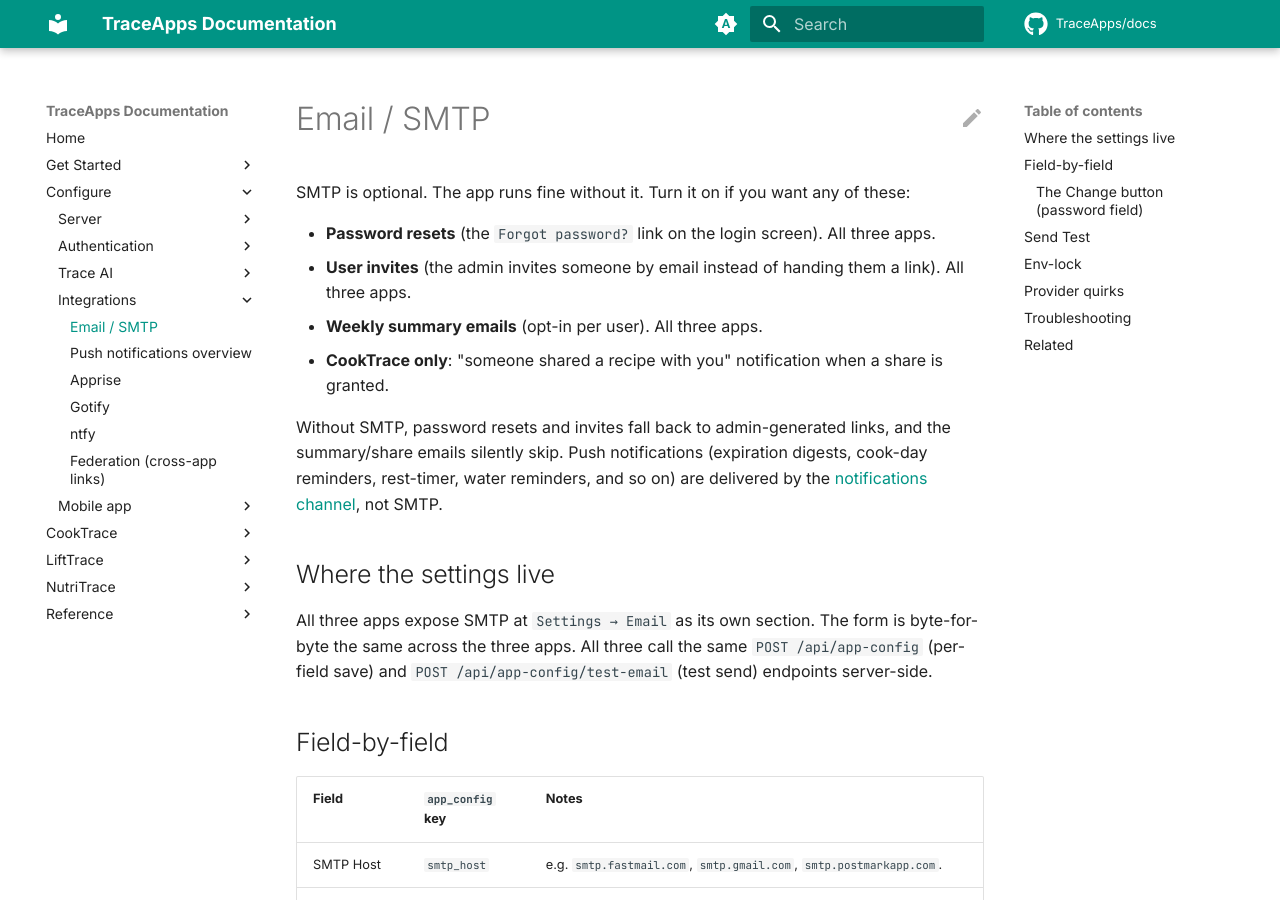
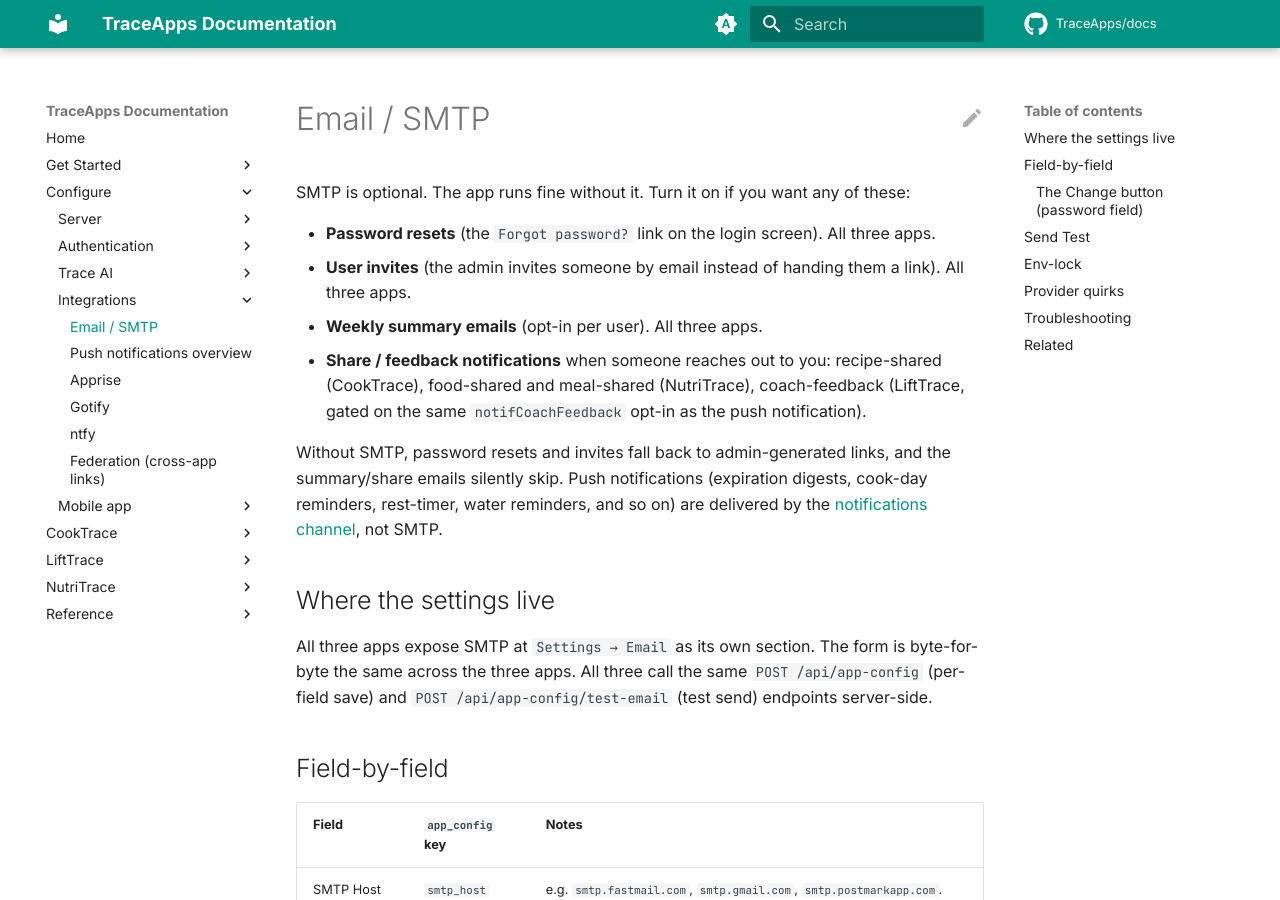
Before and after one commit to TraceApps/docs, an MkDocs documentation site: the page built from docs/integrations/smtp.md, in a window 1280 px wide and 900 px high. Built offline with MkDocs 1.6.1 and Material for MkDocs 9.7.7, drawn with Linux system fonts in a browser that asks for light colours; comment, search, counter and statistics services are not loaded.

Commit message:
docs(smtp): parity closed — share/feedback emails now on all three apps

```diff
--- a/docs/integrations/smtp.md
+++ b/docs/integrations/smtp.md
@@ -5,7 +5,7 @@ SMTP is optional. The app runs fine without it. Turn it on if you want any of th
 - **Password resets** (the `Forgot password?` link on the login screen). All three apps.
 - **User invites** (the admin invites someone by email instead of handing them a link). All three apps.
 - **Weekly summary emails** (opt-in per user). All three apps.
-- **CookTrace only**: "someone shared a recipe with you" notification when a share is granted.
+- **Share / feedback notifications** when someone reaches out to you: recipe-shared (CookTrace), food-shared and meal-shared (NutriTrace), coach-feedback (LiftTrace, gated on the same `notifCoachFeedback` opt-in as the push notification).
 
 Without SMTP, password resets and invites fall back to admin-generated links, and the summary/share emails silently skip. Push notifications (expiration digests, cook-day reminders, rest-timer, water reminders, and so on) are delivered by the [notifications channel](notifications.md), not SMTP.
 
```
